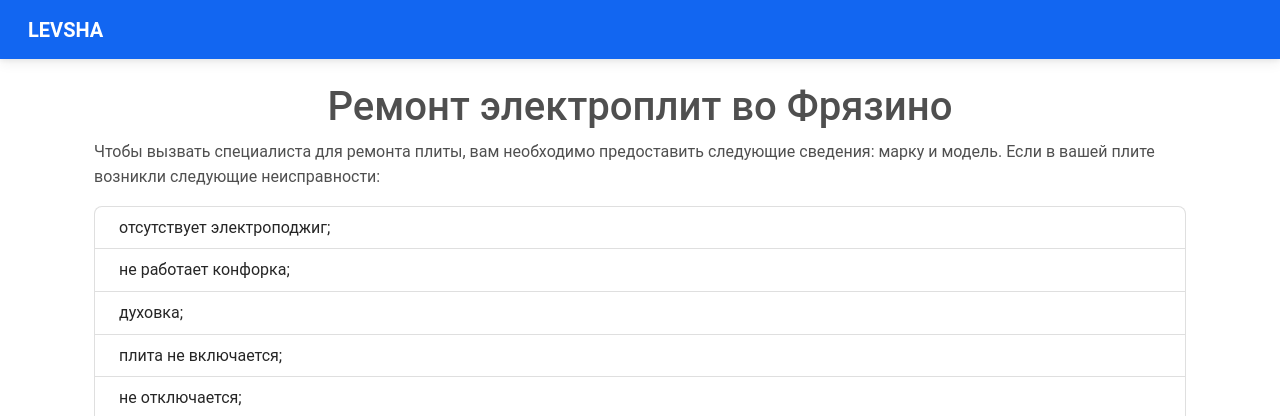
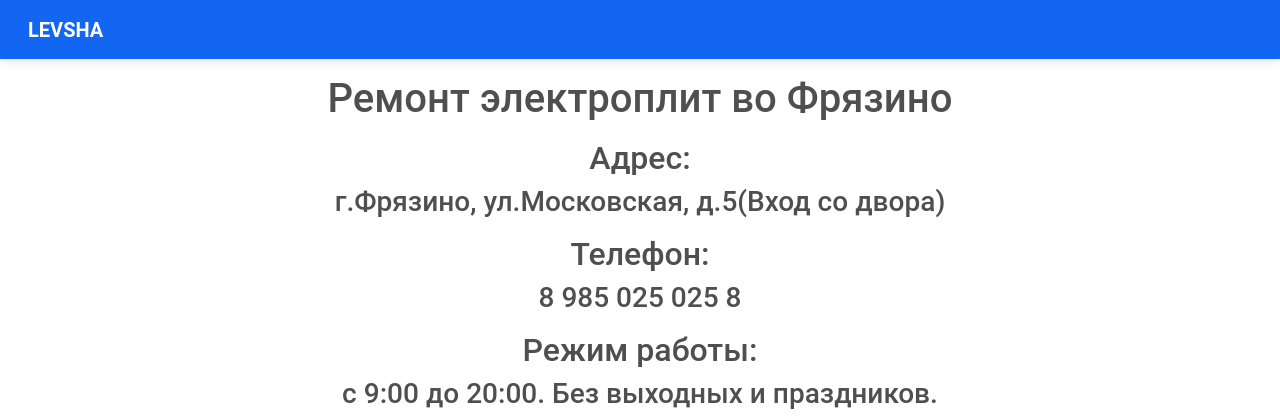
Before and after one commit to masterlevsha/masterlevsha, a Django app: page /remont-ehlektroplit/ in a window 1280 px wide. Shown: the top 416 px of the page. Run offline with Django 3.2, Linux system fonts and the light colour scheme; some libraries are stand-ins or nearby versions.

Commit message:
kofemasina

```diff
--- a/templates/tehnikaapp/remont_ehlektroplit.html
+++ b/templates/tehnikaapp/remont_ehlektroplit.html
@@ -1,23 +1,23 @@
 {% extends "base.html" %}
-{% block title %}Ремонт электроплит во Фрязино{% endblock title %}
+{% block title %}Ремонт электроплит во Фрязино | Левша ремонт электроплит{% endblock title %}
+{% block description %}Левша ремонт электроплит. Телефон ремонта электроплит 8 985 025 025 8. Мы находимся по адресу: г.Фрязино, ул.Московская, д.5{% endblock description %}
 {% block content %}
 <div class="container">
-    <h1 class="mt-4 text-center">Ремонт электроплит во Фрязино</h1>
-    <div class="container">
-        <p>
-         Чтобы вызвать специалиста для ремонта плиты, вам необходимо предоставить следующие сведения: марку и модель. Если в вашей плите возникли следующие неисправности:
-        </p>
-            <ul class="list-group">
-                <li class="list-group-item">отсутствует&nbsp;электроподжиг;</li>
-                <li class="list-group-item">не работает конфорка;</li>
-                <li class="list-group-item">духовка;</li>
-                <li class="list-group-item">плита не включается;</li>
-                <li class="list-group-item">не отключается;</li>
-                <li class="list-group-item">или наблюдается недостаточный нагрев техники, то вам необходимо позвонить к квалифицированным мастерам.</li>
-            </ul>
-        <p>
-             Неисправности и проблемы в работе плиты могут возникнуть по причине неправильной эксплуатации бытовой техники. Обратившись в наш сервис, вы сможете выполнить качественный&nbsp;ремонт кухонных плит&nbsp;по приемлемой цене.
-        </p>
-    </div>
-</div>
+    <!-- Background image -->
+    <h1 class="text-center mt-3">Ремонт электроплит во Фрязино</h1>
+    <h2 class="text-center mt-3">Адрес:</h2>
+    <h3 class="text-center">г.Фрязино, ул.Московская, д.5(Вход со двора)</h3>
+    <h2 class="text-center mt-3">Телефон:</h2>
+    <h3 class="text-center">8 985 025 025 8</h3>
+    <h2 class="text-center mt-3">Режим работы:</h2>
+    <h3 class="text-center">c 9:00 до 20:00. Без выходных и праздников.</h3>
+    <img src="https://i.ibb.co/mFXHZbZ/electroplita.png" class="img-fluid" alt="ремонт электроплит">
+    <h2 class="text-center mt-3">Ремонт электроплит на дому</h2>
+    <h3>
+        Неисправная электроплита на кухне это катастрофа! Но успокойтесь, решить вашу проблему с лёкосттю
+    </h3>
+    <h2 class="text-center mt-3">Ремонт электроплит в мастерской</h2>
+    <h3>
+        В некоторых случаях на дому не всегда возможно устранить проблему. В таком случае мы готовы осуществить доставку вашего холодильника к нам в мастерскую. Огромный опыт мастера и наличие всего что необходимо для ремонта поможет нам качественно и быстро отремонтировать ваш холодильник.
+    </h3>
 {% endblock content %}
```
Also changed, not shown: templates/tehnikaapp/remont_kofemashin.html (+16 -6 lines), media/electroplita.png (added), media/kofemashina.png (added).
